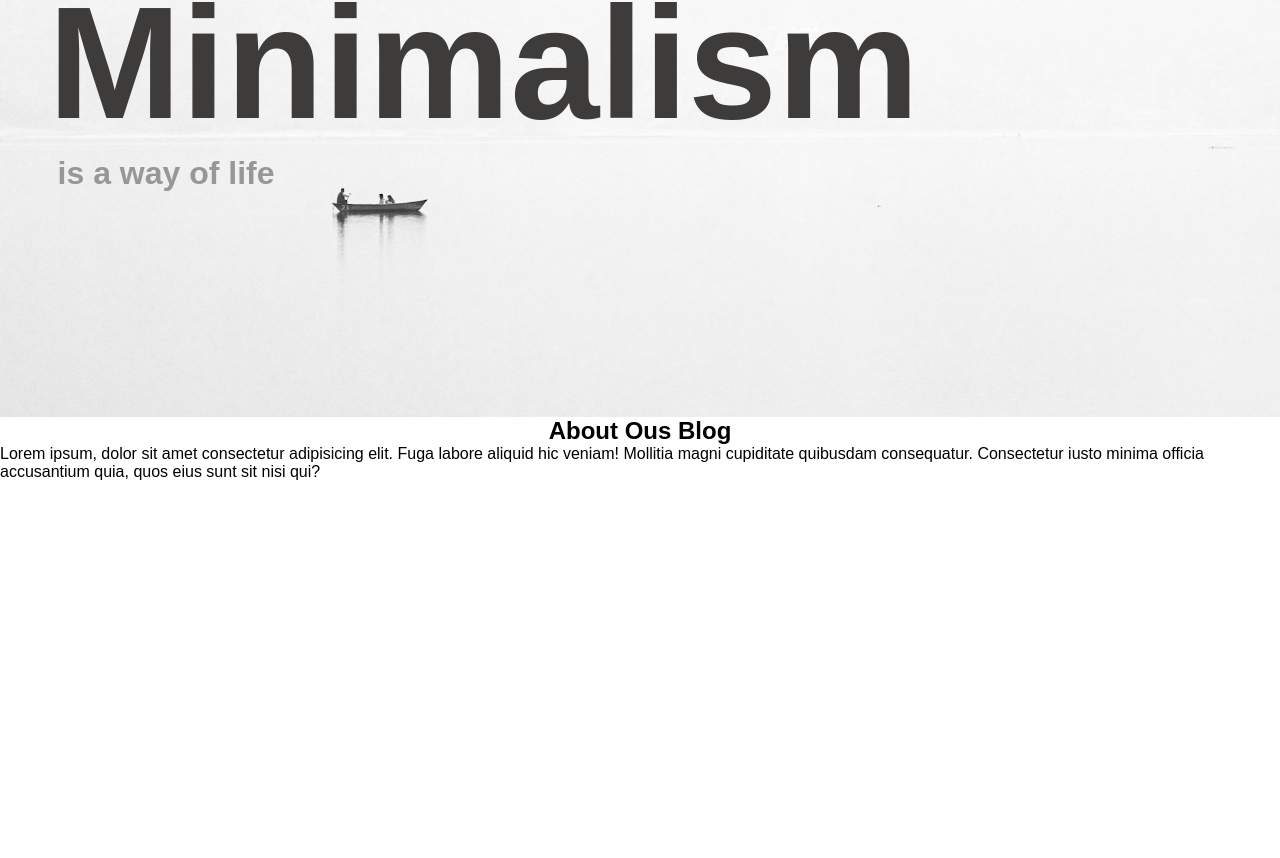
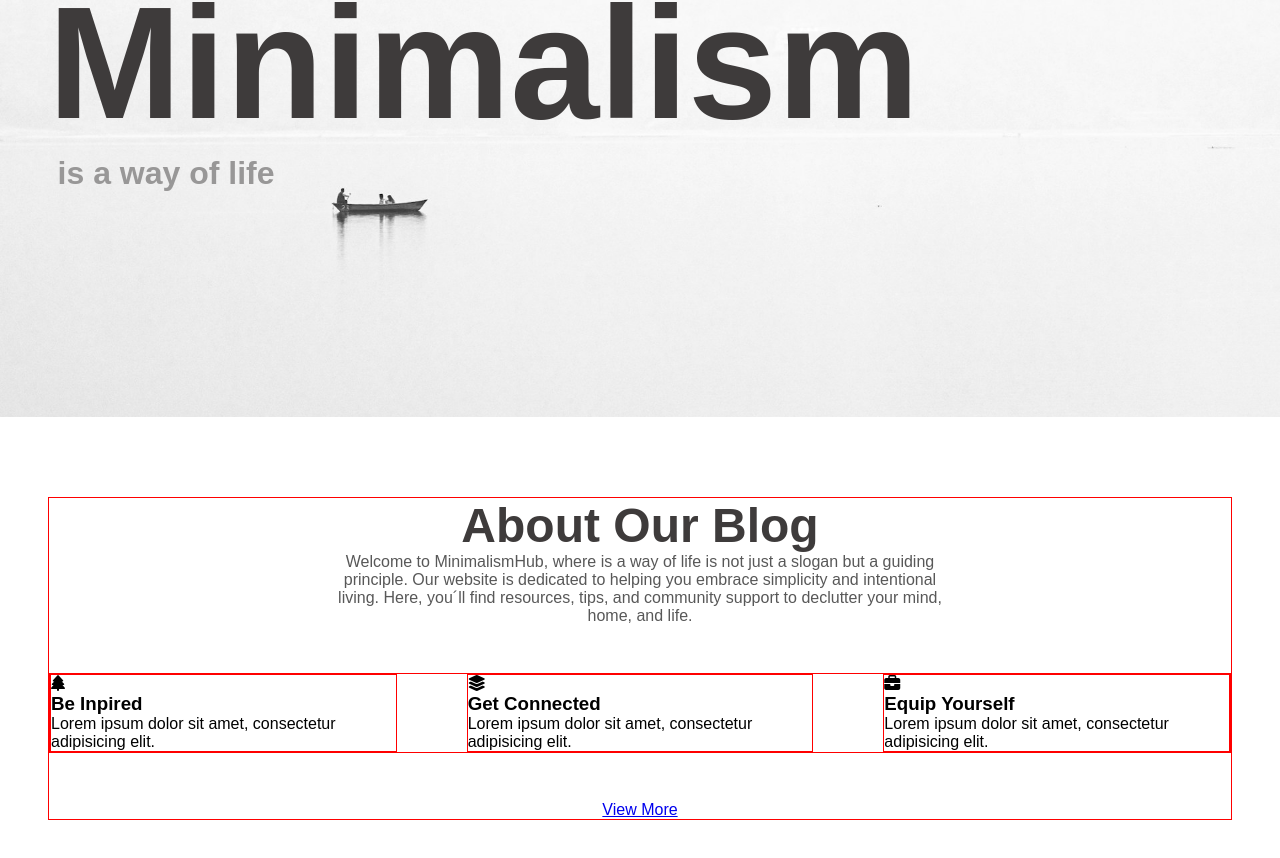
Before and after one commit to Willpower0304/minimalistic-react-website, a React (Vite) app: page / in a window 1280 px wide. Shown: the part 322-1180 px from the top of the page. Before the commit the page ends 803 px from the top, so only its background shows below. Built offline with nearby package versions, Linux system fonts and the light colour scheme.

Commit message:
feat: Blog Section

```diff
--- a/src/components/Blog/Blog.jsx
+++ b/src/components/Blog/Blog.jsx
@@ -3,14 +3,34 @@ import styles from "./Blog.module.css";
 
 export const Blog = () => {
   return (
-    <section className={styles.container}>
-      <h2>About Ous Blog</h2>
-      <p>
-        Lorem ipsum, dolor sit amet consectetur adipisicing elit. Fuga labore
-        aliquid hic veniam! Mollitia magni cupiditate quibusdam consequatur.
-        Consectetur iusto minima officia accusantium quia, quos eius sunt sit
-        nisi qui?
+    <section className={styles.container} id="Blog">
+      <h2 className={styles.title}>About Our Blog</h2>
+      <p className={styles.info}>
+        Welcome to MinimalismHub, where is a way of life is not just a slogan
+        but a guiding principle. Our website is dedicated to helping you embrace
+        simplicity and intentional living. Here, you´ll find resources, tips,
+        and community support to declutter your mind, home, and life.
       </p>
+      <div className={styles.infoSection}>
+        <div className={styles.infoContainer}>
+          <i className="fa-solid fa-tree"></i>
+          <h3>Be Inpired</h3>
+          <p>Lorem ipsum dolor sit amet, consectetur adipisicing elit. </p>
+        </div>
+        <div className={styles.infoContainer}>
+          <i className="fa-solid fa-layer-group"></i>
+          <h3>Get Connected</h3>
+          <p>Lorem ipsum dolor sit amet, consectetur adipisicing elit. </p>
+        </div>
+        <div className={styles.infoContainer}>
+          <i className="fa-solid fa-briefcase"></i>
+          <h3>Equip Yourself</h3>
+          <p>Lorem ipsum dolor sit amet, consectetur adipisicing elit. </p>
+        </div>
+      </div>
+      <a href="#" className={styles.link}>
+        View More
+      </a>
     </section>
   );
 };
--- a/src/components/Blog/Blog.module.css
+++ b/src/components/Blog/Blog.module.css
@@ -4,4 +4,29 @@
   display: flex;
   flex-direction: column;
   align-items: center;
+  margin: 5rem 3rem;
+  text-align: center;
+  border: 1px solid red;
 }
+
+.container .title {
+  font-size: 3rem;
+  color: #3e3b3b;
+}
+
+.container .info {
+  max-width: 70ch;
+  color: #585858;
+}
+
+.container .infoSection {
+  margin: 3rem 0;
+  display: flex;
+  text-align: left;
+  border: 1px solid red;
+  gap: 70px;
+}
+
+.container .infoSection .infoContainer {
+  border: 1px solid red;
+}
--- a/src/components/Navbar/Navbar.jsx
+++ b/src/components/Navbar/Navbar.jsx
@@ -21,7 +21,7 @@ export const Navbar = () => {
             <a href="">HOME</a>
           </li>
           <li>
-            <a href="">BLOG</a>
+            <a href="#Blog">BLOG</a>
           </li>
           <li>
             <a href="">CONTACT</a>
```
